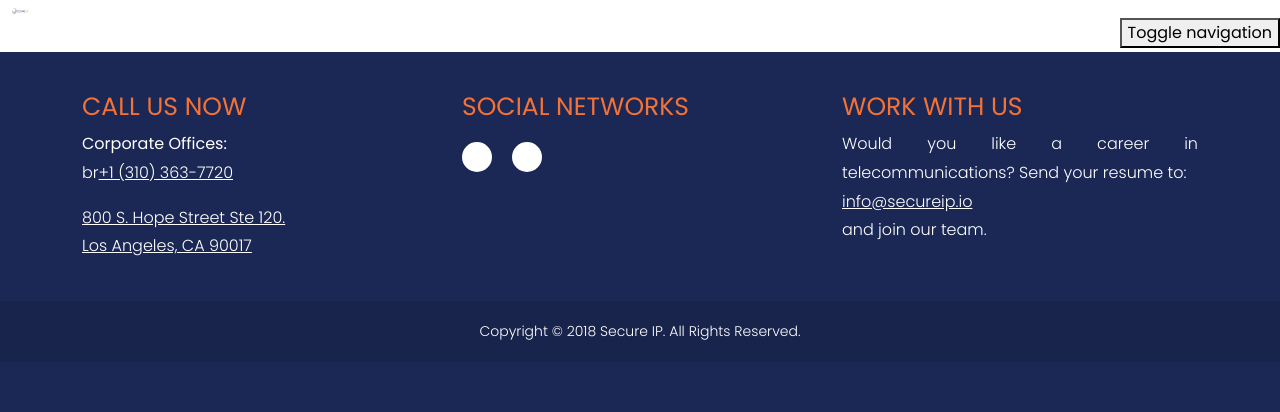
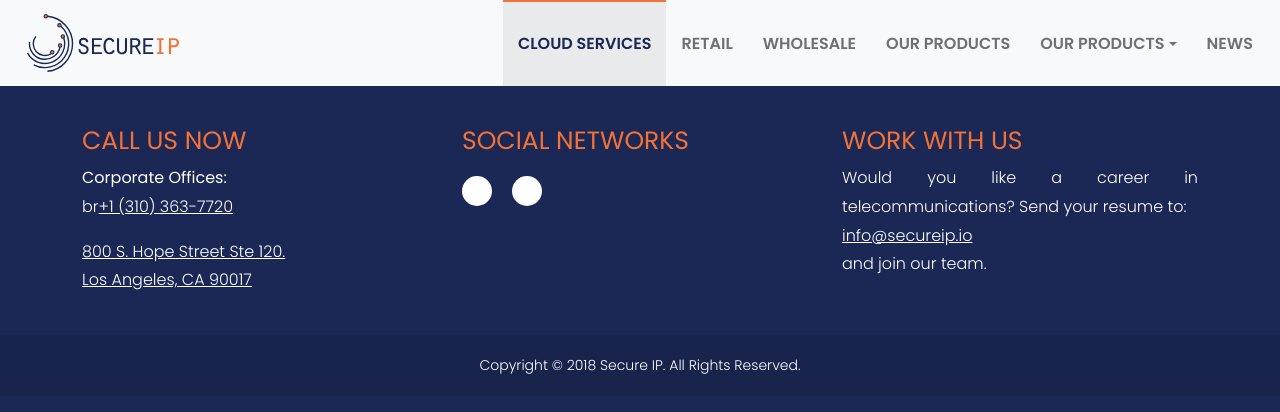
Before and after one commit to joshisadesigner/secureip.io-next, a Next.js app: page / in a window 1280 px wide. Shown: the top 412 px of the page. Built offline with nearby package versions, Linux system fonts and the light colour scheme; a web font is replaced by a local one.

Commit message:
Adjust Navbar markup and styles

```diff
--- a/components/navbar.tsx
+++ b/components/navbar.tsx
@@ -3,63 +3,67 @@ import Link from "next/link";
 export default function Navbar():JSX.Element {
   return (
     <header>
-      <nav className="navbar navbar-default navbar-fixed-top">
+      <nav className="navbar navbar-default navbar-expand-lg navbar-light bg-light">
         <div className="container-fluid">
-          <div className="navbar-header">
-            <button type="button"
-                    className="navbar-toggle collapsed"
-                    data-toggle="collapse"
-                    data-target="#bs-example-navbar-collapse-1"
-                    aria-expanded="false">
-              <span className="sr-only">Toggle navigation</span>
-              <span className="icon-bar"/>
-              <span className="icon-bar"/>
-              <span className="icon-bar"/>
-            </button>
-            <a className="navbar-brand" href="#">
+          <Link href="/">
+            <a className="navbar-brand">
               <img className="team__ceo" src="./assets/images/logo-sip-h.svg" alt="Secure IP Logo" />
             </a>
-          </div>
-          {/*Collect the nav links, forms, and other content for toggling*/}
-          <div className="collapse navbar-collapse" id="bs-example-navbar-collapse-1">
+          </Link>
+          <button className="navbar-toggler" type="button" data-bs-toggle="collapse"
+                  data-bs-target="#navbarSupportedContent" aria-controls="navbarSupportedContent" aria-expanded="false"
+                  aria-label="Toggle navigation">
+            <span className="navbar-toggler-icon"/>
+          </button>
+          <div className="collapse navbar-collapse justify-content-md-end" id="navbarSupportedContent">
+
             <ul className="nav navbar-nav">
-              <li className="active">
-                <Link href="/">
-                  <a>Home</a>
+              <li className="nav-item active">
+                <Link href="/coud-services">
+                  <a className="nav-link">Cloud Services</a>
                 </Link>
               </li>
-              <li>
-                <Link href="wholesale.html">
-                  <a>Wholesale</a>
+              <li className="nav-item">
+                <Link href="/ratail">
+                  <a className="nav-link">Retail</a>
                 </Link>
               </li>
-              <li>
-                <Link href="retail.html">
-                  <a>Retail</a>
+              <li className="nav-item">
+                <Link href="wholesale">
+                  <a className="nav-link">Wholesale</a>
                 </Link>
               </li>
-              <li>
-                <Link href="our-products.html">
-                  <a>Our Products</a>
+              <li className="nav-item">
+                <Link href="/our-products">
+                  <a className="nav-link">Our Products</a>
                 </Link>
-
               </li>
-              <li>
-                <Link href="connectwithus.html">
-                  <a>Connect With Us</a>
-                </Link>
-
+              <li className="nav-item dropdown">
+                <a className="nav-link dropdown-toggle" href="#" id="navbarDropdown" role="button"
+                   data-bs-toggle="dropdown" aria-expanded="false">
+                  Our Products
+                </a>
+                <ul className="dropdown-menu" aria-labelledby="navbarDropdown">
+                  <li>
+                    <Link href="/products/lock-storage">
+                      <a className="dropdown-item">Lock Storage</a>
+                    </Link>
+                  </li>
+                  <li>
+                    <Link href="/products/push-notification-console">
+                      <a className="dropdown-item">Push Notification Console</a>
+                    </Link>
+                  </li>
+                </ul>
               </li>
-              <li>
-                <Link href="news.html">
-                  <a>News</a>
+              <li className="nav-item">
+                <Link href="/news">
+                  <a className="nav-link">News</a>
                 </Link>
               </li>
             </ul>
           </div>
-          {/*/.navbar-collapse*/}
         </div>
-        {/*/.container-fluid*/}
       </nav>
     </header>
   )
--- a/package.json
+++ b/package.json
@@ -8,6 +8,7 @@
     "lint": "next lint"
   },
   "dependencies": {
+    "@popperjs/core": "^2.11.2",
     "bootstrap": "^5.1.3",
     "next": "12.0.10",
     "react": "17.0.2",
--- a/pages/_app.js
+++ b/pages/_app.js
@@ -1,5 +1,17 @@
 import "../styles/main.scss";
+import {useEffect} from "react";
 
 export default function App({ Component, pageProps }) {
+
+  useEffect(() => {
+    // Run code on client-side only : ensure document is here
+    if (typeof document !== undefined) {
+      // load JS bootstrap dependency
+      require('bootstrap/dist/js/bootstrap')
+    }
+    // Run useEffect only once
+    // Read https://css-tricks.com/run-useeffect-only-once/
+  }, [])
+
   return <Component {...pageProps} />
 }
--- a/styles/theme/bootstrap/overrides/_navbar-default.scss
+++ b/styles/theme/bootstrap/overrides/_navbar-default.scss
@@ -1,5 +1,8 @@
 /* navbar */
 .navbar {
+  padding-top: 0;
+  padding-bottom: 0;
+
   &-default {
     // background-color: $color-brand-2;
     min-height: 5px;
@@ -9,6 +12,7 @@
 
   &-brand {
     height: 70px;
+    padding: 14px 15px;
 
     @include media-breakpoint-up(sm) {
         height: 86px;
@@ -72,10 +76,13 @@
 
 .navbar-default .navbar-nav > li > a {
     display: flex;
-    flex-flow: column nowrap;
+    flex-flow: row nowrap;
     justify-content: center;
+    align-items: center;
     border-top: 2px solid transparent;
     font-weight: 600;
+    padding: 10px 15px !important;
+    text-decoration: none;
 
     @include media-breakpoint-up(sm) {
         height: 86px;
@@ -100,7 +107,7 @@
     background-color: lighten( $color-brand-2, 3% );
 
     @include media-breakpoint-up(sm) {
-        color: $color-brand-1;
+        color: $color-brand-1 !important;
         background-color: transparent;
         border-top: 2px solid $color-gray-light;
     }
```
Also changed, not shown: 1 other file (tests, documents, lock files or other folders).
